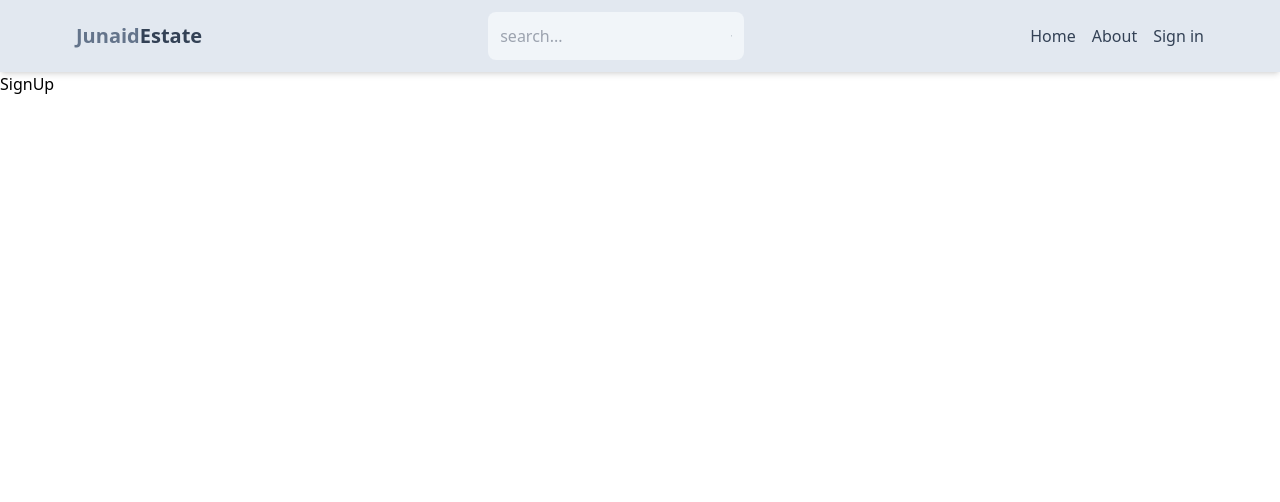
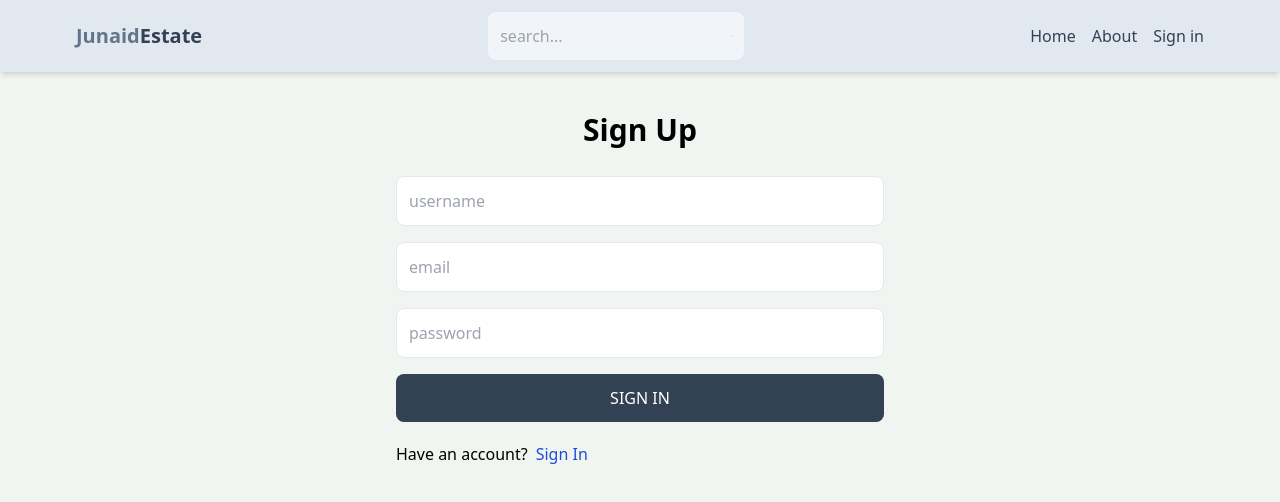
Before and after one commit to MalikJunaid92/Real-Estate, a React (Vite) app in the folder client/: page /sign-up in a window 1280 px wide. Shown: the top 502 px of the page. Built offline with nearby package versions, Linux system fonts and the light colour scheme.

Commit message:
design setup page and add functionality

```diff
--- a/client/src/index.css
+++ b/client/src/index.css
@@ -1,3 +1,6 @@
 @tailwind base;
 @tailwind components;
 @tailwind utilities;
+body{
+    background-color: rgb(241, 245, 241);
+}
--- a/client/src/pages/SignUp.jsx
+++ b/client/src/pages/SignUp.jsx
@@ -1,11 +1,63 @@
-import React from 'react'
-
+import React, { useState } from "react";
+import { Link } from "react-router-dom";
 function SignUp() {
+  const [formData, setFormData] = useState({});
+  const handleChange = (e) => {
+    setFormData({
+      ...formData,
+      [e.target.id]: e.target.value,
+    });
+  };
+  console.log(formData);
+  const handleSubmit = async (e) => {
+    e.preventDefault();
+    const res = await fetch("/api/user/signup", {
+      method:'POST',
+        headers:{
+          'Content-Type':'application/json'
+        },
+        body:JSON.stringify(formData)
+    });
+    const data= await res.json();
+    console.log(data)
+  };
   return (
-    <div>
-      SignUp
+    <div className="p-3 max-w-lg mx-auto">
+      <h1 className="text-3xl text-center font-semibold my-7">Sign Up</h1>
+      <form onSubmit={handleSubmit} className="flex flex-col gap-4">
+        <input
+          type="text"
+          placeholder="username"
+          className="border p-3 rounded-lg"
+          id="username"
+          onChange={handleChange}
+        />
+        <input
+          type="email"
+          placeholder="email"
+          className="border p-3 rounded-lg"
+          id="email"
+          onChange={handleChange}
+        />
+        <input
+          type="password"
+          placeholder="password"
+          className="border p-3 rounded-lg"
+          id="password"
+          onChange={handleChange}
+        />
+        <button className="bg-slate-700 text-white p-3 rounded-lg uppercase hover:opacity-95 disabled:opacity-80">
+          Sign in
+        </button>
+      </form>
+      <div className="flex flex-row gap-2 mt-5">
+        <p>Have an account?</p>
+        <Link to="/sign-in">
+          <span className="text-blue-700">Sign In</span>
+        </Link>
+      </div>
     </div>
-  )
+  );
 }
 
-export default SignUp
+export default SignUp;
--- a/client/vite.config.js
+++ b/client/vite.config.js
@@ -1,7 +1,15 @@
-import { defineConfig } from 'vite'
-import react from '@vitejs/plugin-react-swc'
+import { defineConfig } from "vite";
+import react from "@vitejs/plugin-react-swc";
 
 // https://vitejs.dev/config/
 export default defineConfig({
+  server: {
+    proxy: {
+      "/api": {
+        target: "http://localhost:3000",
+        secure: false,
+      },
+    },
+  },
   plugins: [react()],
-})
+});
```
